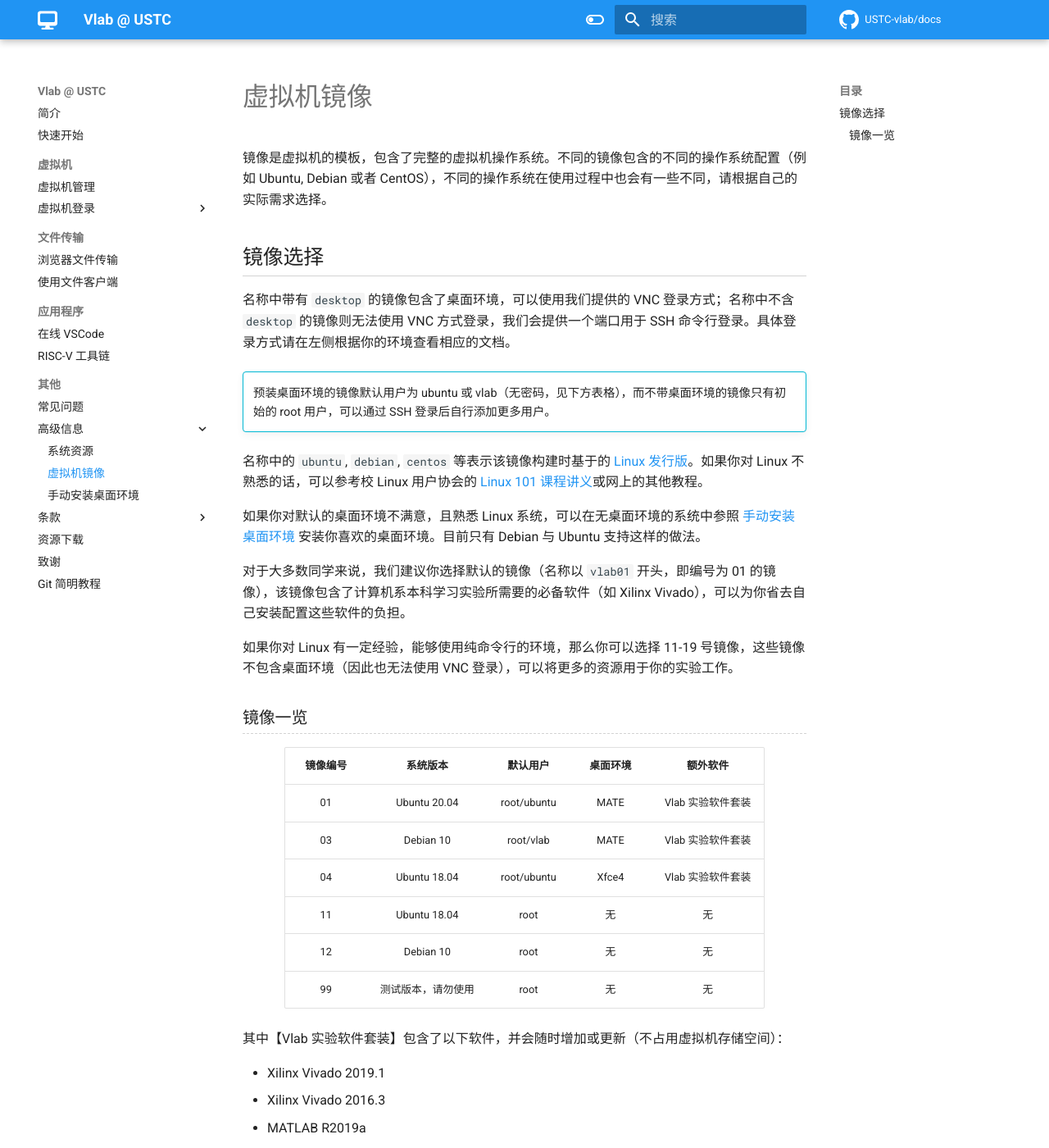
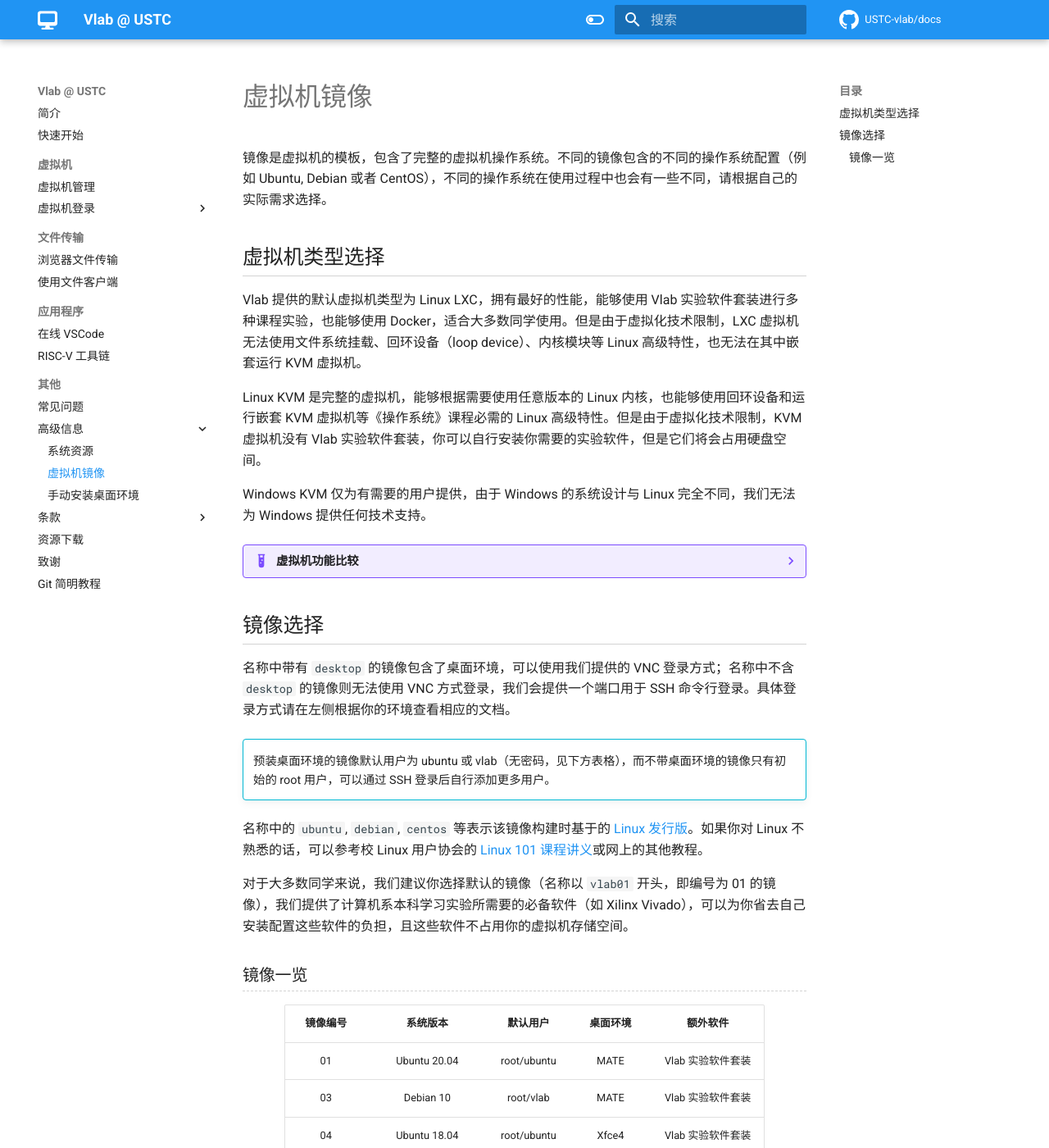
Before and after one commit to USTC-vlab/docs, an MkDocs documentation site: the page built from docs/advanced/images.md, in a window 1280 px wide and 1400 px high. Shown: the whole window at 82% size. Built offline with MkDocs 1.6.1 and Material for MkDocs 9.7.7, drawn with Linux system fonts in a browser that asks for light colours; comment, search, counter and statistics services are not loaded; some of the changed text lies outside the part shown.

Commit message:
Add VM type

```diff
--- a/docs/advanced/images.md
+++ b/docs/advanced/images.md
@@ -1,6 +1,25 @@
 # 虚拟机镜像
 
 镜像是虚拟机的模板，包含了完整的虚拟机操作系统。不同的镜像包含的不同的操作系统配置（例如 Ubuntu, Debian 或者 CentOS），不同的操作系统在使用过程中也会有一些不同，请根据自己的实际需求选择。
+
+## 虚拟机类型选择 {#vm-selection}
+
+Vlab 提供的默认虚拟机类型为 Linux LXC，拥有最好的性能，能够使用 Vlab 实验软件套装进行多种课程实验，也能够使用 Docker，适合大多数同学使用。但是由于虚拟化技术限制，LXC 虚拟机无法使用文件系统挂载、回环设备（loop device）、内核模块等 Linux 高级特性，也无法在其中嵌套运行 KVM 虚拟机。
+
+Linux KVM 是完整的虚拟机，能够根据需要使用任意版本的 Linux 内核，也能够使用回环设备和运行嵌套 KVM 虚拟机等《操作系统》课程必需的 Linux 高级特性。但是由于虚拟化技术限制，KVM 虚拟机没有 Vlab 实验软件套装，你可以自行安装你需要的实验软件，但是它们将会占用硬盘空间。
+
+Windows KVM 仅为有需要的用户提供，由于 Windows 的系统设计与 Linux 完全不同，我们无法为 Windows 提供任何技术支持。
+
+??? example "虚拟机功能比较"
+
+    | 功能特性 | Linux LXC | Linux KVM | Windows KVM |
+    | :------: | :------: | :------: | :------: |
+    | [使用 VNC 登录](../login/vnc.md) | :fontawesome-solid-check-circle:{: .limegreen } | :fontawesome-solid-times-circle:{: .orangered } | :fontawesome-solid-times-circle:{: .orangered } |
+    | [使用 SSH 登录](../login/ssh.md) | :fontawesome-solid-check-circle:{: .limegreen } | :fontawesome-solid-check-circle:{: .limegreen } | :fontawesome-solid-times-circle:{: .orangered } |
+    | [使用 RDP 登录](../login/rdp.md) | :fontawesome-solid-times-circle:{: .orangered } | :fontawesome-solid-times-circle:{: .orangered } | :fontawesome-solid-check-circle:{: .limegreen } |
+    | Vlab 实验软件套装 | :fontawesome-solid-check-circle:{: .limegreen } | :fontawesome-solid-times-circle:{: .orangered } | :fontawesome-solid-times-circle:{: .orangered } |
+    | Linux 高级特性 | :fontawesome-solid-times-circle:{: .orangered } | :fontawesome-solid-check-circle:{: .limegreen } | :fontawesome-solid-times-circle:{: .orangered } |
+    | 技术支持 | :fontawesome-solid-question-circle:{: .darkcyan } | :fontawesome-solid-question-circle:{: .darkcyan } | :fontawesome-solid-times-circle:{: .orangered } |
 
 ## 镜像选择 {#image-selection}
 
@@ -10,13 +29,9 @@
 
     预装桌面环境的镜像默认用户为 ubuntu 或 vlab（无密码，见下方表格），而不带桌面环境的镜像只有初始的 root 用户，可以通过 SSH 登录后自行添加更多用户。
 
-名称中的 `ubuntu`, `debian`, `centos` 等表示该镜像构建时基于的 [Linux 发行版](https://zh.wikipedia.org/zh-hans/Linux%E5%8F%91%E8%A1%8C%E7%89%88)。如果你对 Linux 不熟悉的话，可以参考校 Linux 用户协会的 [Linux 101 课程讲义](https://101.ustclug.org/)或网上的其他教程。
+名称中的 `ubuntu`, `debian`, `centos` 等表示该镜像构建时基于的 [Linux 发行版](https://zh.wikipedia.org/zh-hans/Linux%E5%8F%91%E8%A1%8C%E7%89%88)。如果你对 Linux 不熟悉的话，可以参考校 Linux 用户协会的 [Linux 101 课程讲义](https://101.lug.ustc.edu.cn/)或网上的其他教程。
 
-如果你对默认的桌面环境不满意，且熟悉 Linux 系统，可以在无桌面环境的系统中参照 [手动安装桌面环境](install-desktop.md) 安装你喜欢的桌面环境。目前只有 Debian 与 Ubuntu 支持这样的做法。
-
-对于大多数同学来说，我们建议你选择默认的镜像（名称以 `vlab01` 开头，即编号为 01 的镜像），该镜像包含了计算机系本科学习实验所需要的必备软件（如 Xilinx Vivado），可以为你省去自己安装配置这些软件的负担。
-
-如果你对 Linux 有一定经验，能够使用纯命令行的环境，那么你可以选择 11-19 号镜像，这些镜像不包含桌面环境（因此也无法使用 VNC 登录），可以将更多的资源用于你的实验工作。
+对于大多数同学来说，我们建议你选择默认的镜像（名称以 `vlab01` 开头，即编号为 01 的镜像），我们提供了计算机系本科学习实验所需要的必备软件（如 Xilinx Vivado），可以为你省去自己安装配置这些软件的负担，且这些软件不占用你的虚拟机存储空间。
 
 ### 镜像一览 {#image-content}
 
@@ -29,7 +44,7 @@
 | 12 | Debian 10 | root | 无 | 无 |
 | 99 | 测试版本，请勿使用 | root | 无 | 无 |
 
-其中【Vlab 实验软件套装】包含了以下软件，并会随时增加或更新（不占用虚拟机存储空间）：
+其中【Vlab 实验软件套装】包含了以下软件，并会随时增加或更新：
 
 - Xilinx Vivado 2019.1
 - Xilinx Vivado 2016.3
--- a/docs/assets/css/extra.css
+++ b/docs/assets/css/extra.css
@@ -1,6 +1,14 @@
 .red, .red-important { color: red !important; }
 
 .darkred, .darkred-important { color: darkred !important; }
+
+.orangered, .orangered-important { color: orangered !important; }
+
+.green, .green-important { color: green !important; }
+
+.limegreen, .limegreen-important { color: limegreen !important; }
+
+.darkcyan, .darkcyan-important { color: darkcyan !important; }
 
 .md-typeset #references, .md-typeset .no-underline { margin-bottom: 0; padding-bottom: 0; border: none; }
 .md-typeset h2 { padding-bottom: 0.2em; border-bottom: 1px solid #d3d3d3; }
@@ -9,9 +17,9 @@
 .md-typeset h5 { font-size: 1.08em; }
 .md-typeset h6 { font-size: 1em; }
 .md-typeset img { display: block; margin-left: auto; margin-right: auto; }
-.md-typeset img.inline { display: inline-block; }
+.md-typeset .img-inline { display: inline-block; vertical-align: text-bottom; }
 .md-typeset .img-border { border: 1px solid black; }
-.md-typeset code, .md-typeset kbd, .md-typeset pre { font-family: Roboto Mono,SFMono-Regular,Consolas,Liberation Mono,Menlo,monospace !important; }
+.md-typeset code, .md-typeset kbd, .md-typeset pre { font-family: Roboto Mono, SFMono-Regular, Consolas, Liberation Mono, Menlo, monospace !important; }
 .md-typeset kbd { box-shadow: 0 0 0 0.05rem var(--md-default-fg-color--lighter), 0 0.1rem 0 var(--md-default-fg-color--lighter), inset 0 -0.1rem 0.2rem var(--md-default-bg-color); }
 .md-typeset .admonition, .md-typeset details { font-size: 0.9em; }
 .md-typeset .md-typeset__table { display: block; margin-left: auto; margin-right: auto; }
```
Also changed, not shown: docs/login/rdp.md (+1 -1 lines).
